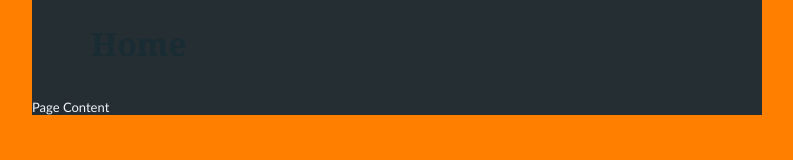
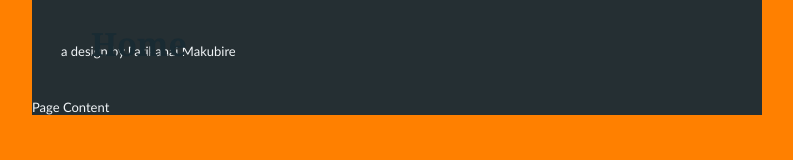
Before and after one commit to farikanai/website, a plain HTML site: page Home.html in a window 1280 px wide. Shown: the whole page, without its empty margins (243-1036 px from the left). Drawn offline with Linux system fonts and the light colour scheme.

Commit message:
Update Home.html

```diff
--- a/Home.html
+++ b/Home.html
@@ -1,13 +1,13 @@
 <!DOCTYPE html>
 <html xml:mang = "en">
     <head>
-        <title> Weebice Tech </title>
+        <title>Farikanai Makubire </title>
             <link rel = "stylesheet" type=" text/css" href="asubtleorange.css" />
 <body>
     <div id ="page">
         <div id = "header">
             <div class = "title " > Home  </div>
-            <!-- <div class = "subtext"> a design by Farikanai Makubire  </div> -->
+            <div class = "subtext"> a design by Farikanai Makubire  </div>
         </div>
 
         <div id = " pageContent">  Page Content </div>
```
